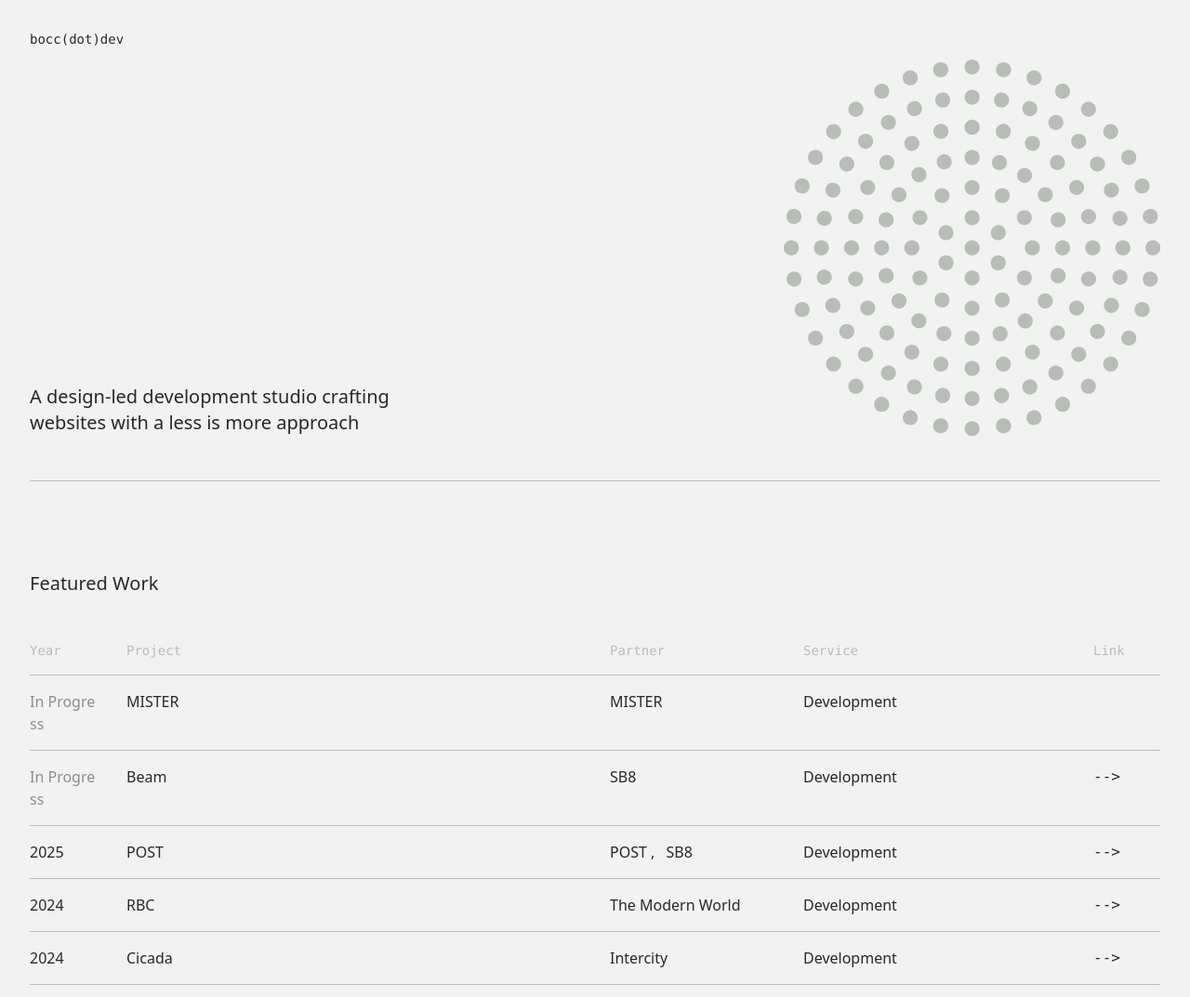
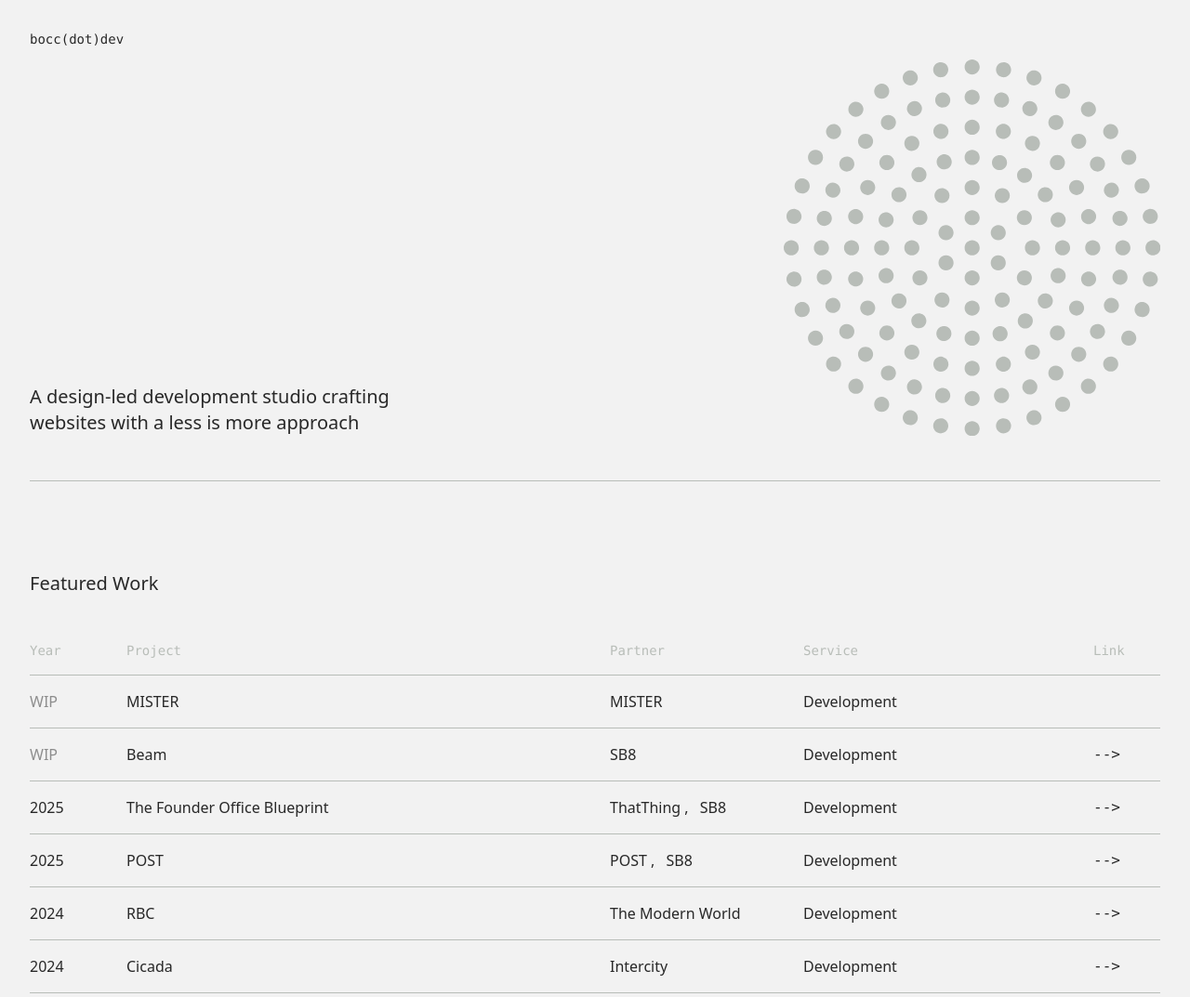
Before and after one commit to wrhibberd/boccdotdev, an Astro site: page / in a window 1280 px wide. Shown: the top 1073 px of the page at 93% size. Built offline with nearby package versions, Linux system fonts and the light colour scheme; Astro itself is replaced by a stand-in of ours; a web font is replaced by a local one.

```diff
--- a/src/components/Work.astro
+++ b/src/components/Work.astro
@@ -27,8 +27,7 @@
                     <div
                         class:list={[
                             {
-								"animate-pulse break-all":
-									item.status == "In Progress",
+                                "animate-pulse break-all": item.status == "WIP",
                             },
                         ]}
                     >
--- a/src/data/work.ts
+++ b/src/data/work.ts
@@ -1,5 +1,5 @@
 interface Work {
-	status?: "In Progress" | "Completed" | "Ongoing";
+  status?: "WIP" | "Completed" | "Ongoing";
   year?: 2018 | 2019 | 2020 | 2021 | 2022 | 2023 | 2024;
   title: string;
   description?: string;
@@ -32,7 +32,7 @@
 
 const work = [
   {
-		status: "In Progress",
+    status: "WIP",
     year: 2024,
     title: "MISTER",
     partners: [
@@ -47,7 +47,7 @@
     // },
   },
   {
-		status: "In Progress",
+    status: "WIP",
     year: 2024,
     title: "Beam",
     partners: [
@@ -94,6 +94,24 @@
   // 		"Tailwind",
   // 	],
   // },
+  {
+    year: 2025,
+    title: "The Founder Office Blueprint",
+    partners: [
+      {
+        name: "ThatThing",
+        link: "https://deliveredbypost.com/",
+      },
+      {
+        name: "SB8",
+        link: "https://www.sb8.studio/",
+      },
+    ],
+    service: ["Development"],
+    link: {
+      url: "https://thefounderoffice.com/",
+    },
+  },
   {
     year: 2025,
     title: "POST",
@@ -199,13 +217,7 @@
     year: 2023,
     title: "The House Group",
     service: ["Design", "Development"],
-		stack: [
-			"Craft CMS",
-			"Sprig (HTMX)",
-			"AlpineJs",
-			"Motion One",
-			"Tailwind",
-		],
+    stack: ["Craft CMS", "Sprig (HTMX)", "AlpineJs", "Motion One", "Tailwind"],
     link: {
       url: "https://thehouse-group.com/",
     },
```
Lines whose indentation alone changed are shown as unchanged.
